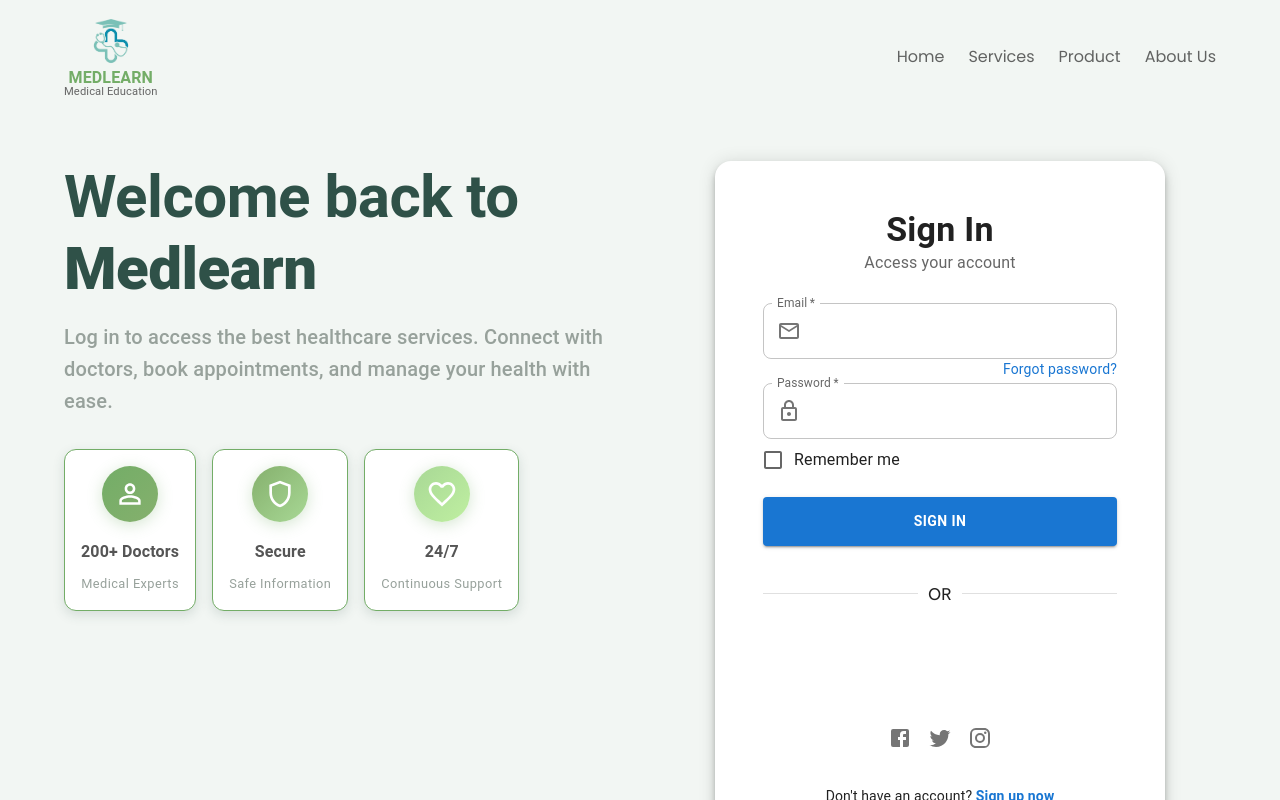
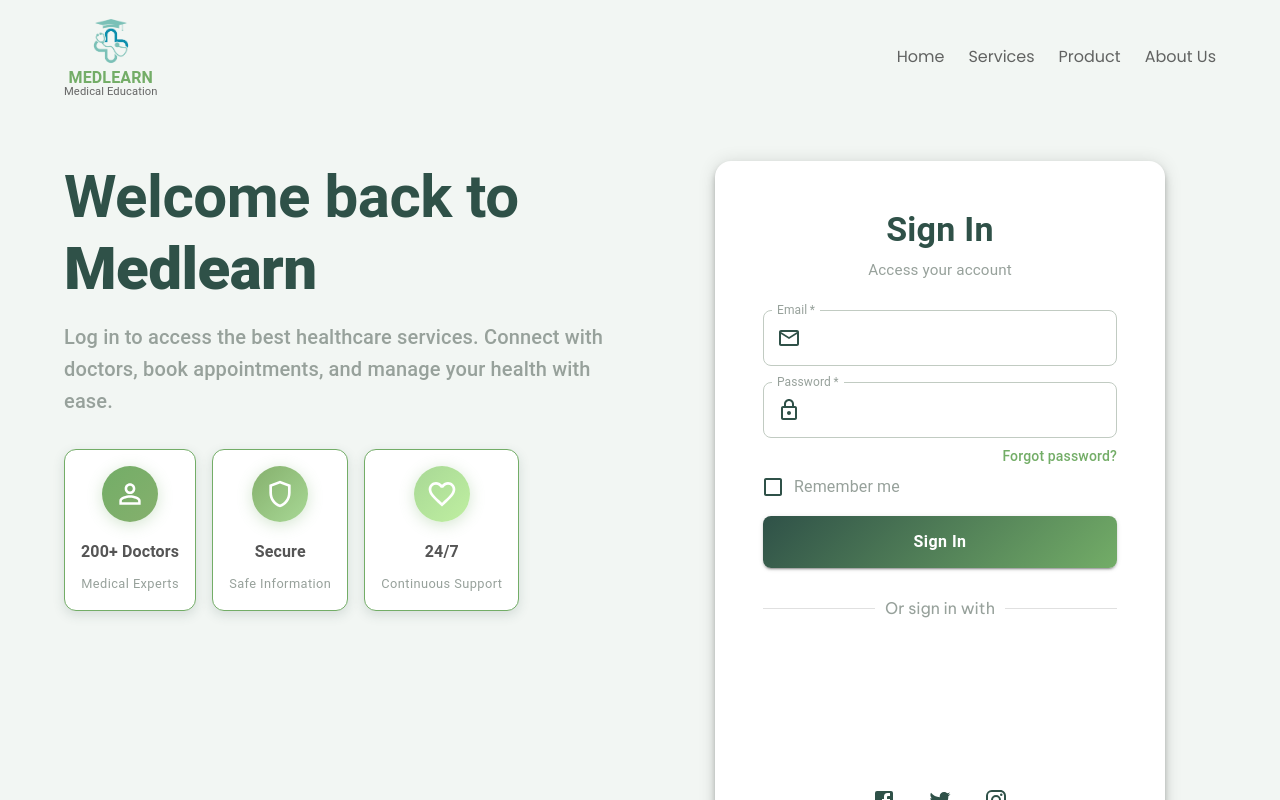
Before and after one commit to SWP391SchoolMedicationSystem/SWP391-FE, a React (Vite) app in the folder FrontEnd/: page / in a window 1280 px wide. Shown: the top 800 px of the page. Built offline with nearby package versions, Linux system fonts and the light colour scheme.

Commit message:
fix ui login form

```diff
--- a/FrontEnd/src/components/login/LoginForm.jsx
+++ b/FrontEnd/src/components/login/LoginForm.jsx
@@ -120,9 +120,7 @@ export default function LoginForm() {
           break;
       }
     } catch (err) {
-      setError(
-        err.message || "Google login failed. Please try again."
-      );
+      setError(err.message || "Google login failed. Please try again.");
     }
   };
 
@@ -195,7 +193,6 @@ export default function LoginForm() {
   };
 
   return (
-    <GoogleOAuthProvider clientId={clientId}>
     <Box
       sx={{
         display: "flex",
@@ -222,17 +219,26 @@ export default function LoginForm() {
           sx={{ display: "flex", flexDirection: "column", gap: 2.5 }}
         >
           <Box sx={{ textAlign: "center", mb: 1 }}>
-              <Typography variant="h4" sx={{ fontWeight: "bold" }}>
+            <Typography
+              variant="h4"
+              sx={{
+                fontWeight: "bold",
+                color: "#2f5148",
+                mb: 1,
+              }}
+            >
               Sign In
             </Typography>
-              <Typography color="text.secondary">Access your account</Typography>
+            <Typography
+              color="text.secondary"
+              sx={{
+                color: "#97a19b",
+                fontSize: "0.95rem",
+              }}
+            >
+              Access your account
+            </Typography>
           </Box>
-
-            {error && (
-              <Typography color="error" textAlign="center" variant="body2">
-                {error}
-              </Typography>
-            )}
 
           <form onSubmit={handleSubmit}>
             <TextField
@@ -246,34 +252,33 @@ export default function LoginForm() {
               InputProps={{
                 startAdornment: (
                   <InputAdornment position="start">
-                      <MailOutline />
+                    <MailOutline sx={{ color: "#2f5148" }} />
                   </InputAdornment>
                 ),
+              }}
+              sx={{
+                "& .MuiOutlinedInput-root": {
+                  borderRadius: 2,
+                  "& fieldset": {
+                    borderColor: "#c1cbc2",
+                  },
+                  "&:hover fieldset": {
+                    borderColor: "#2f5148",
+                  },
+                  "&.Mui-focused fieldset": {
+                    borderColor: "#2f5148",
+                  },
+                },
+                "& .MuiInputLabel-root": {
+                  color: "#97a19b",
+                  "&.Mui-focused": {
+                    color: "#2f5148",
+                  },
+                },
               }}
             />
 
             <Box>
-                <Box
-                  sx={{
-                    display: "flex",
-                    justifyContent: "space-between",
-                    alignItems: "center",
-                  }}
-                >
-                  <Typography
-                    variant="body2"
-                    htmlFor="password-field"
-                    sx={{ fontWeight: 500 }}
-                  ></Typography>
-                  <Link
-                    component={RouterLink}
-                    to="/reset-password"
-                    variant="body2"
-                    sx={{ textDecoration: "none" }}
-                  >
-                    Forgot password?
-                  </Link>
-                </Box>
               <TextField
                 id="password-field"
                 name="password"
@@ -286,12 +291,55 @@ export default function LoginForm() {
                 InputProps={{
                   startAdornment: (
                     <InputAdornment position="start">
-                        <LockOutlined />
+                      <LockOutlined sx={{ color: "#2f5148" }} />
                     </InputAdornment>
                   ),
                 }}
-                  sx={{ mt: 0.5 }}
+                sx={{
+                  mt: 2,
+                  "& .MuiOutlinedInput-root": {
+                    borderRadius: 2,
+                    "& fieldset": {
+                      borderColor: "#c1cbc2",
+                    },
+                    "&:hover fieldset": {
+                      borderColor: "#2f5148",
+                    },
+                    "&.Mui-focused fieldset": {
+                      borderColor: "#2f5148",
+                    },
+                  },
+                  "& .MuiInputLabel-root": {
+                    color: "#97a19b",
+                    "&.Mui-focused": {
+                      color: "#2f5148",
+                    },
+                  },
+                }}
               />
+              <Box
+                sx={{
+                  display: "flex",
+                  justifyContent: "flex-end",
+                  mt: 1,
+                }}
+              >
+                <Link
+                  component={RouterLink}
+                  to="/forgot-password"
+                  variant="body2"
+                  sx={{
+                    textDecoration: "none",
+                    color: "#73ad67",
+                    fontWeight: "500",
+                    "&:hover": {
+                      color: "#2f5148",
+                    },
+                  }}
+                >
+                  Forgot password?
+                </Link>
+              </Box>
             </Box>
 
             <FormControlLabel
@@ -300,58 +348,157 @@ export default function LoginForm() {
                   name="rememberMe"
                   checked={formData.rememberMe}
                   onChange={handleChange}
+                  sx={{
+                    color: "#2f5148",
+                    "&.Mui-checked": {
+                      color: "#2f5148",
+                    },
+                  }}
                 />
               }
               label="Remember me"
+              sx={{
+                "& .MuiFormControlLabel-label": {
+                  color: "#97a19b",
+                },
+              }}
             />
+
+            {error && (
+              <Typography
+                color="error"
+                variant="body2"
+                textAlign="center"
+                mt={1}
+                sx={{
+                  backgroundColor: "rgba(195, 85, 92, 0.1)",
+                  padding: "8px 16px",
+                  borderRadius: 2,
+                  border: "1px solid rgba(195, 85, 92, 0.3)",
+                  color: "#c3555c",
+                }}
+              >
+                {error}
+              </Typography>
+            )}
 
             <Button
               type="submit"
               variant="contained"
               fullWidth
-                sx={{ mt: 2, py: 1.5, fontWeight: "bold" }}
+              size="large"
+              sx={{
+                color: "white",
+                background: "linear-gradient(135deg, #2f5148 0%, #73ad67 100%)",
+                "&:hover": {
+                  background:
+                    "linear-gradient(135deg, #1e342a 0%, #5c8a53 100%)",
+                  transform: "translateY(-1px)",
+                  boxShadow: "0 6px 20px rgba(47, 81, 72, 0.3)",
+                },
+                py: 1.5,
+                mt: 1,
+                borderRadius: 2,
+                fontWeight: "600",
+                fontSize: "1rem",
+                textTransform: "none",
+                transition: "all 0.3s ease",
+              }}
             >
               Sign In
             </Button>
           </form>
 
-            <Divider sx={{ my: 2 }}>OR</Divider>
+          <Divider sx={{ my: 1, color: "#97a19b" }}>Or sign in with</Divider>
 
-            <Box sx={{ display: 'flex', justifyContent: 'center', width: '100%' }}>
+          <GoogleOAuthProvider clientId={clientId}>
+            <div style={{ padding: "2rem" }}>
+              {!user ? (
+                <>
                   <GoogleLogin
-                onSuccess={handleGoogleLoginSuccess}
-                onError={handleGoogleLoginFailure}
-                useOneTap
+                    clientId={clientId}
+                    onSuccess={async (credentialResponse) => {
+                      const decoded = jwtDecode(credentialResponse.credential);
+                      setUser(decoded);
+
+                      // Sử dụng logic Google mới
+                      await handleGoogleLoginSuccess(credentialResponse);
+                    }}
+                    onError={() => {
+                      console.log("Login Failed");
+                      handleGoogleLoginFailure("Google login failed");
+                    }}
                   />
-            </Box>
+                </>
+              ) : (
+                <></>
+              )}
+            </div>
+          </GoogleOAuthProvider>
 
           <Box
-              sx={{ mt: 2, display: "flex", justifyContent: "center" }}
+            sx={{ display: "flex", justifyContent: "center", gap: 2, mt: 1 }}
           >
-              <IconButton>
+            <IconButton
+              sx={{
+                color: "#2f5148",
+                "&:hover": {
+                  backgroundColor: "rgba(47, 81, 72, 0.1)",
+                  transform: "translateY(-2px)",
+                },
+                transition: "all 0.3s ease",
+              }}
+            >
               <Facebook />
             </IconButton>
-              <IconButton>
+            <IconButton
+              sx={{
+                color: "#2f5148",
+                "&:hover": {
+                  backgroundColor: "rgba(47, 81, 72, 0.1)",
+                  transform: "translateY(-2px)",
+                },
+                transition: "all 0.3s ease",
+              }}
+            >
               <Twitter />
             </IconButton>
-              <IconButton>
+            <IconButton
+              sx={{
+                color: "#2f5148",
+                "&:hover": {
+                  backgroundColor: "rgba(47, 81, 72, 0.1)",
+                  transform: "translateY(-2px)",
+                },
+                transition: "all 0.3s ease",
+              }}
+            >
               <Instagram />
             </IconButton>
           </Box>
 
-            <Typography variant="body2" sx={{ textAlign: "center", mt: 1 }}>
+          {/* <Typography
+            variant="body2"
+            sx={{ textAlign: "center", mt: 1, color: "#97a19b" }}
+          >
             Don't have an account?{" "}
             <Link
               component={RouterLink}
               to="#"
-                sx={{ fontWeight: "bold", textDecoration: "none" }}
+              sx={{
+                fontWeight: "bold",
+                textDecoration: "none",
+                color: "#73ad67",
+                "&:hover": {
+                  color: "#2f5148",
+                }
+              }}
             >
               Sign up now
             </Link>
-            </Typography>
+          </Typography> */}
         </CardContent>
       </Card>
     </Box>
-    </GoogleOAuthProvider>
   );
 }
```
Lines whose indentation alone changed are shown as unchanged.
